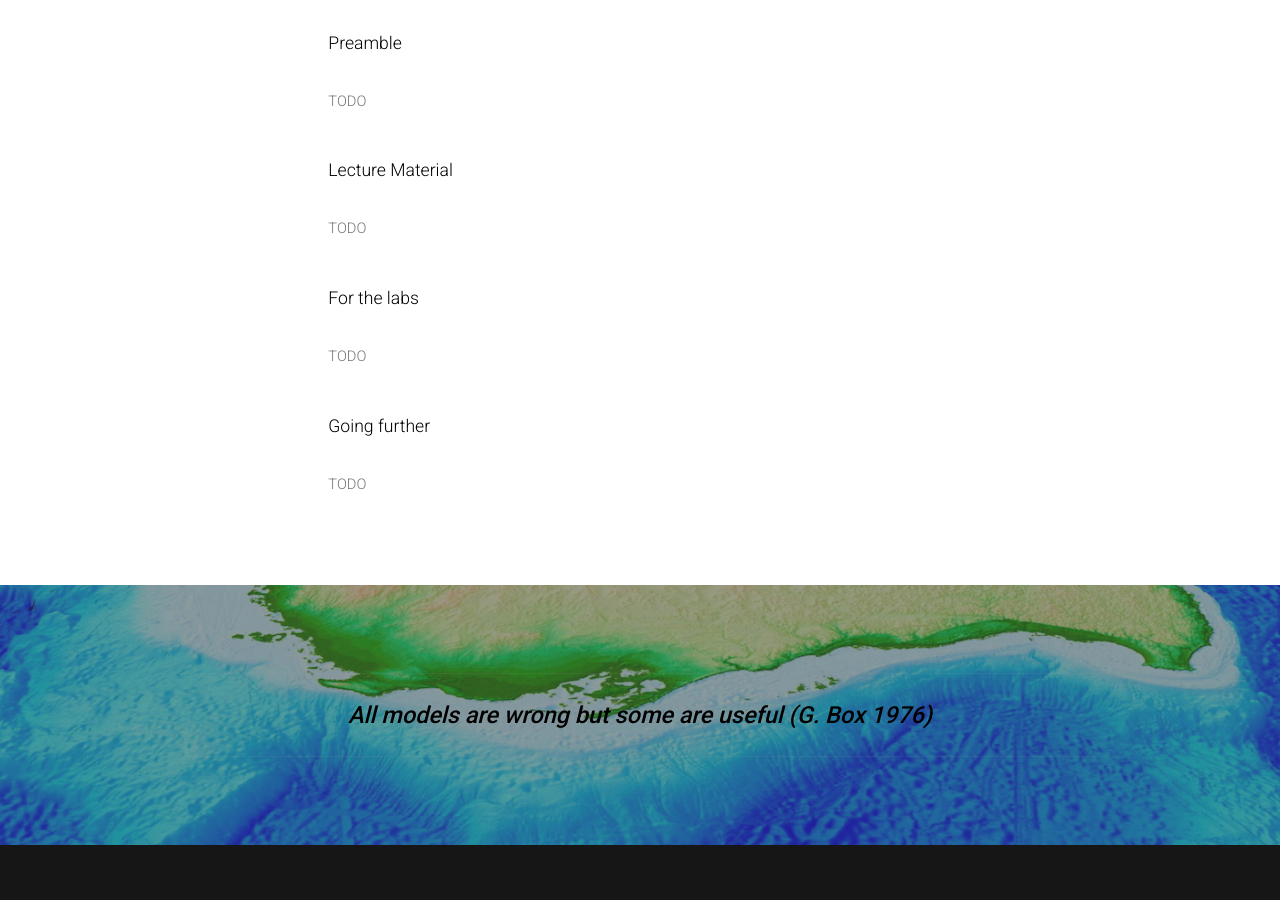
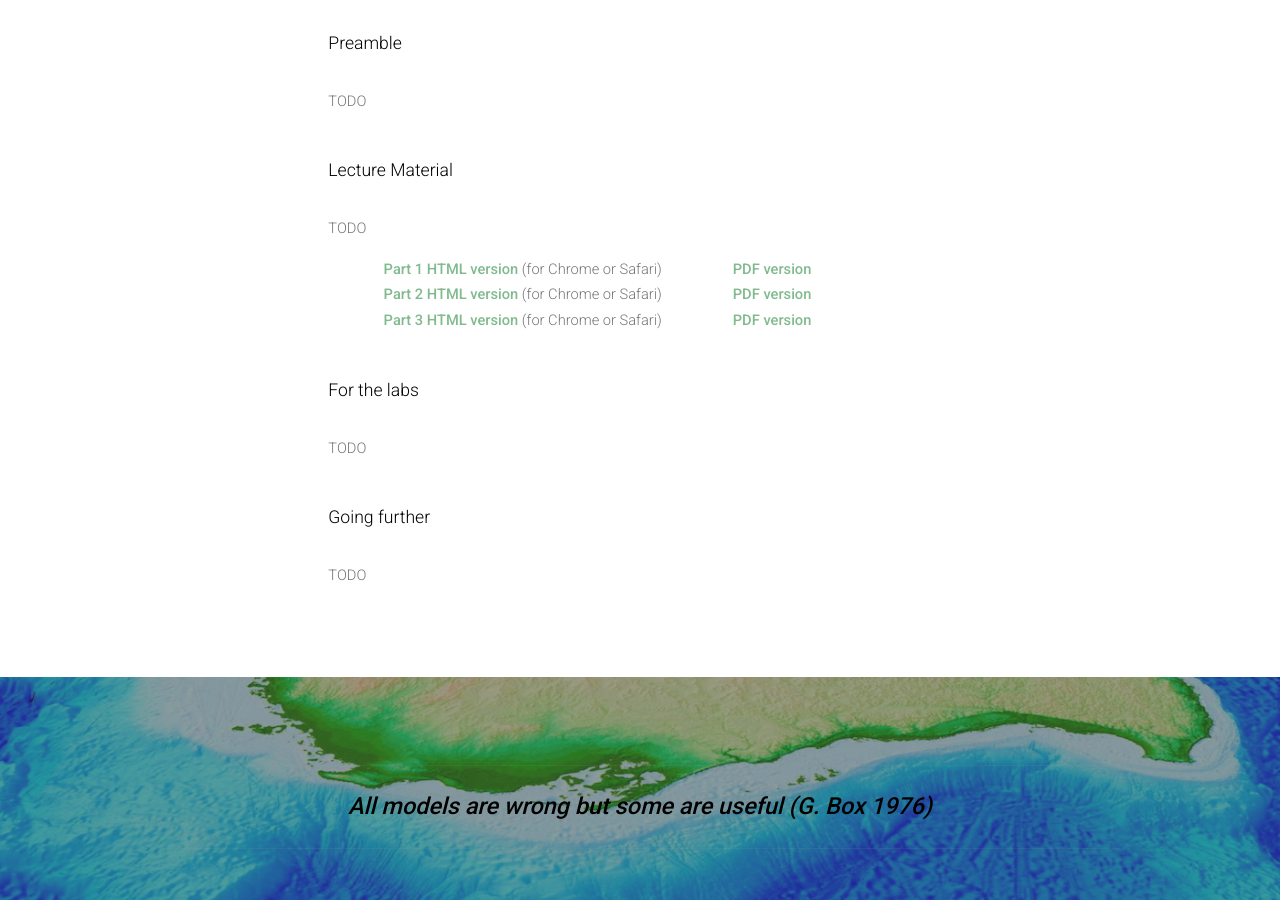
Before and after one commit to GeosLearn/GeosLearn.github.io, a Jekyll site: the page built from _posts/2016-10-01-TecGeo-post.md, in a window 1280 px wide and 900 px high, scrolled down 911 px. Built offline with Jekyll 4.4.1, drawn with Linux system fonts in a browser that asks for light colours; nearby versions of some CDN libraries.

Commit message:
update posts

```diff
--- a/_posts/2016-10-01-TecGeo-post.md
+++ b/_posts/2016-10-01-TecGeo-post.md
@@ -18,6 +18,21 @@ Tectonic geomorphology is the study of the _interplay between tectonic and surfa
     <span class="byline"><font color = "#000000">Lecture Material</font></span>
   </header>
   <p>TODO</p>
+  <table style="width:80%">
+    <tr>
+      <th><strong><a href="https://docs.google.com/presentation/d/1A3eff6c6b5OUITmndGmIrIHoPvQyX47CPf_rRnACYNo/pub?start=false&loop=false&delayms=3000" target="_blank">Part 1 HTML version</a></strong> (for Chrome or Safari)</th>
+      <th><strong><a href="https://cloudstor.aarnet.edu.au/plus/index.php/s/zicEnyH6Ao5L2m8" target="_blank">PDF version</a></strong></th>
+    </tr>
+      <tr>
+        <th><strong><a href="https://docs.google.com/presentation/d/1Qi8e7BUGksGF1mwsONHgtSfYf_d5tKXl6bYTapZ2pwA/pub?start=false&loop=false&delayms=3000" target="_blank">Part 2 HTML version</a></strong> (for Chrome or Safari)</th>
+        <th><strong><a href="https://cloudstor.aarnet.edu.au/plus/index.php/s/P40So8GizoxyfVb" target="_blank">PDF version</a></strong></th>
+      </tr>
+      <tr>
+        <th><strong><a href="http://geoslearn.github.io/TecGeo/#" target="_blank">Part 3 HTML version</a></strong> (for Chrome or Safari)</th>
+        <th><strong><a href="https://cloudstor.aarnet.edu.au/plus/index.php/s/gp8GRLOjfVmjqdU" target="_blank">PDF version</a></strong></th>
+      </tr>
+  </table>
+
 </section>
 
 <section>
```
Also changed, not shown: _posts/2016-09-09-Badlands-post.md (+9 -0 lines).
